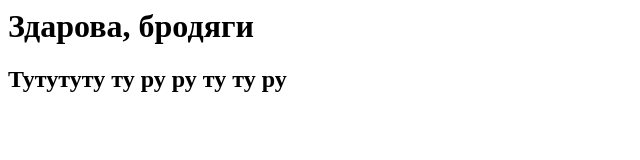
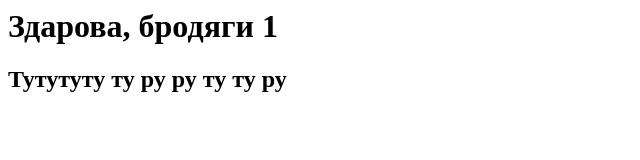
Before and after one commit to govnoizzhopbl/LearningCsharp, a plain HTML site: page index.htm in a window 1280 px wide. Shown: the full height of the page, 0-640 px from the left. Drawn offline with Linux system fonts and the light colour scheme.

Commit message:
change index.htm

```diff
--- a/index.htm
+++ b/index.htm
@@ -3,7 +3,7 @@
 <TITLE> Это тестовый HTML для изучения git. </TITLE>
 </HEAD>
 <BODY>
-<h1> Здарова, бродяги</h1>
+<h1> Здарова, бродяги 1</h1>
 <h2> Тутутуту ту ру ру ту ту ру </h2>
 </BODY>
 </HTML>
```
